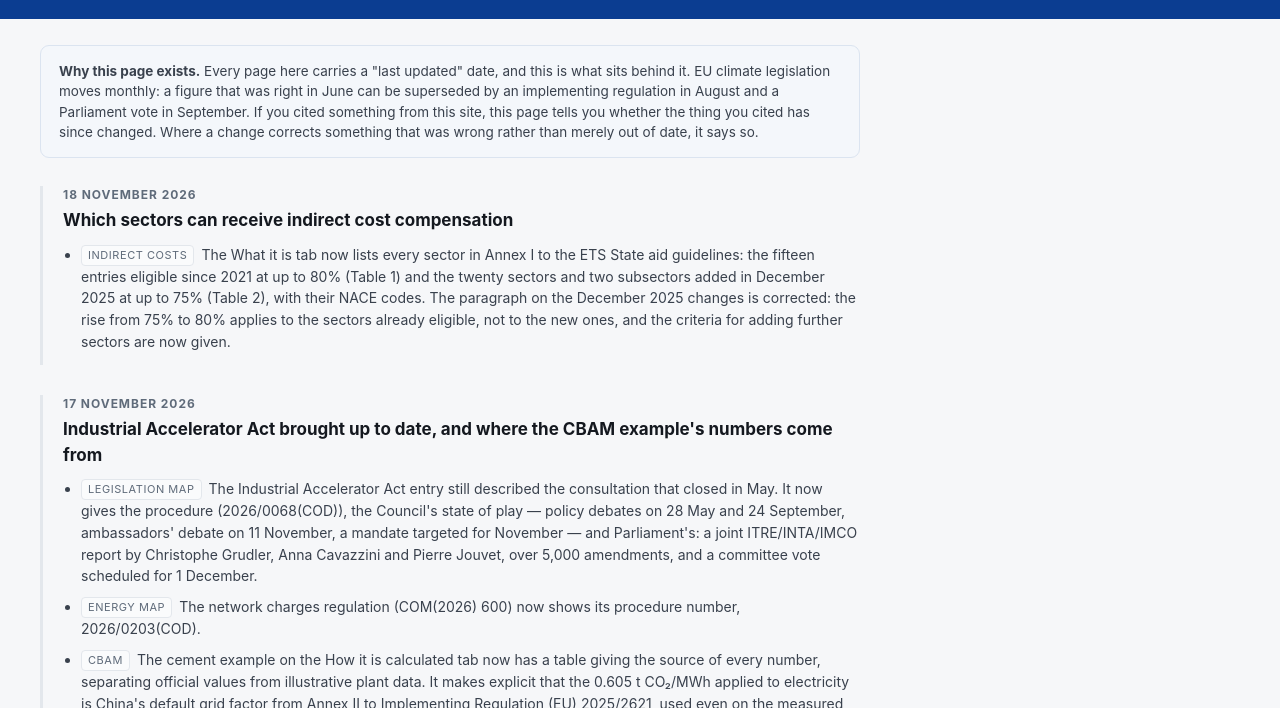
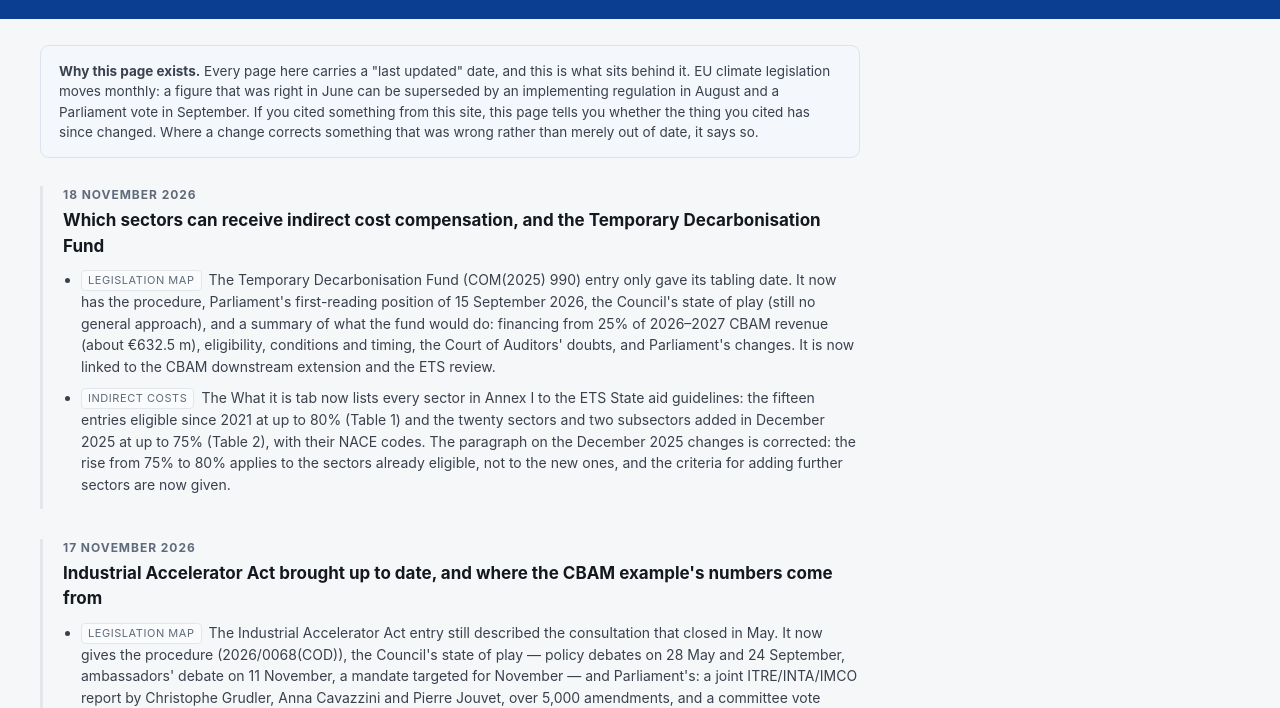
Before and after one commit to ets-overview/free-allocation-benchmarks, a plain HTML site: page changelog.html in a window 1280 px wide. Shown: the part 92-800 px from the top of the page. Drawn offline with Linux system fonts and the light colour scheme.

Commit message:
Add files via upload

```diff
--- a/changelog.html
+++ b/changelog.html
@@ -191,8 +191,14 @@ header a.xnav .xico{width:18px;height:18px;border-radius:4px;display:block;flex:
 
     <div class="entry">
       <div class="date">18 November 2026</div>
-      <h2>Which sectors can receive indirect cost compensation</h2>
+      <h2>Which sectors can receive indirect cost compensation, and the Temporary Decarbonisation Fund</h2>
       <ul>
+        <li><span class="where">Legislation map</span>The Temporary Decarbonisation Fund (COM(2025) 990) entry only
+          gave its tabling date. It now has the procedure, Parliament's first-reading position of 15 September 2026,
+          the Council's state of play (still no general approach), and a summary of what the fund would do: financing
+          from 25% of 2026–2027 CBAM revenue (about €632.5 m), eligibility, conditions and timing, the Court of
+          Auditors' doubts, and Parliament's changes. It is now linked to the CBAM downstream extension and the ETS
+          review.</li>
         <li><span class="where">Indirect costs</span>The What it is tab now lists every sector in Annex I to the ETS
           State aid guidelines: the fifteen entries eligible since 2021 at up to 80% (Table 1) and the twenty sectors
           and two subsectors added in December 2025 at up to 75% (Table 2), with their NACE codes. The paragraph on
```
Also changed, not shown: legislation.html (+4 -4 lines).
